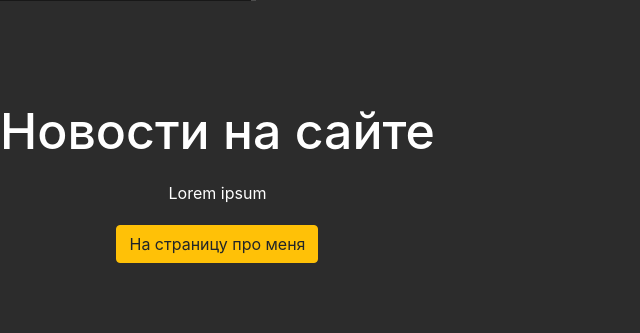
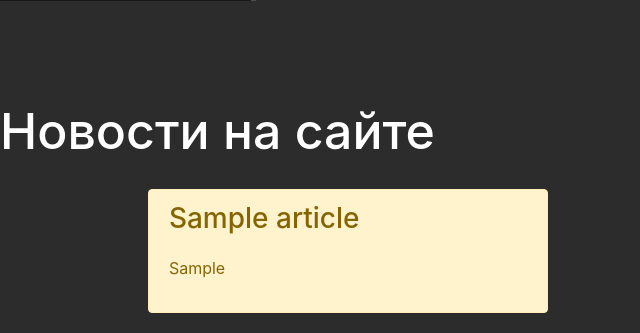
Before and after one commit to KhachKara/Django_Projects, a Django app: page /news/ in a window 1280 px wide. Shown: the part 799-1132 px from the top of the page, without its empty margins (0-640 px from the left). Before the commit the page ends 1062 px from the top, so only its background shows below. Run offline with Django 4.2, Linux system fonts and the light colour scheme; tables that the repository leaves empty hold one stand-in row (values such as "Sample post"); some libraries are stand-ins or nearby versions.

Commit message:
lesson 8

```diff
--- a/django_tutorial/main/static/main/css/main.css
+++ b/django_tutorial/main/static/main/css/main.css
@@ -54,3 +54,11 @@ main .features {
 
 main .features h1 {font-size: 50px;}
 main .features p {max-width: 400px; margin: 20px auto;}
+
+.alert-warning {
+    float: left;
+    clear: both;
+    width: 400px;
+    margin: 20px 34%;
+    text-align: left;
+}
--- a/django_tutorial/news/models.py
+++ b/django_tutorial/news/models.py
@@ -6,7 +6,7 @@ class Articles(models.Model):
     full_text = models.TextField('Статья')
     date = models.DateTimeField('Дата публикации')
 
-    def __str__(self) -> str:
+    def __str__(self):
         return self.title
 
     class Meta:
--- a/django_tutorial/news/templates/news/news_home.html
+++ b/django_tutorial/news/templates/news/news_home.html
@@ -5,20 +5,16 @@
 {% block content %}
     <div class="features">
         <h1>Новости на сайте</h1>
-        <p>Lorem ipsum</p>
-        <button class="btn btn-warning">На страницу про меня</button>
-        <!-- {% for val in values %}
-            {% if val == 'Hello' %}
-                {% filter upper %}
-                    <p> {{ val }} </p>
-                {% endfilter %}
-            {% endif %}
-        {% endfor %}
-
-        {{ obj.age }}
-
-        {% for el in obj %}
-            <p> {{ el }} </p>
-        {% endfor %} -->
+        {% if news %}
+            {% for el in news %}
+                <div class="alert alert-warning">
+                    <h3>{{ el.title }}</h3>
+                    <p>{{ el.anons }}</p>
+                </div>
+            {% endfor %}
+        {% else %}
+            <p>У вас нет записей!</p>
+        {% endif %}
+        {# Комментарий #}
     </div>
 {% endblock %}
--- a/django_tutorial/news/views.py
+++ b/django_tutorial/news/views.py
@@ -1,5 +1,7 @@
 from django.shortcuts import render
+from .models import Articles
 
 
 def news_home(request):
-    return render(request, 'news/news_home.html')
+    news = Articles.objects.order_by('-date')[:]
+    return render(request, 'news/news_home.html', {'news': news})
```
